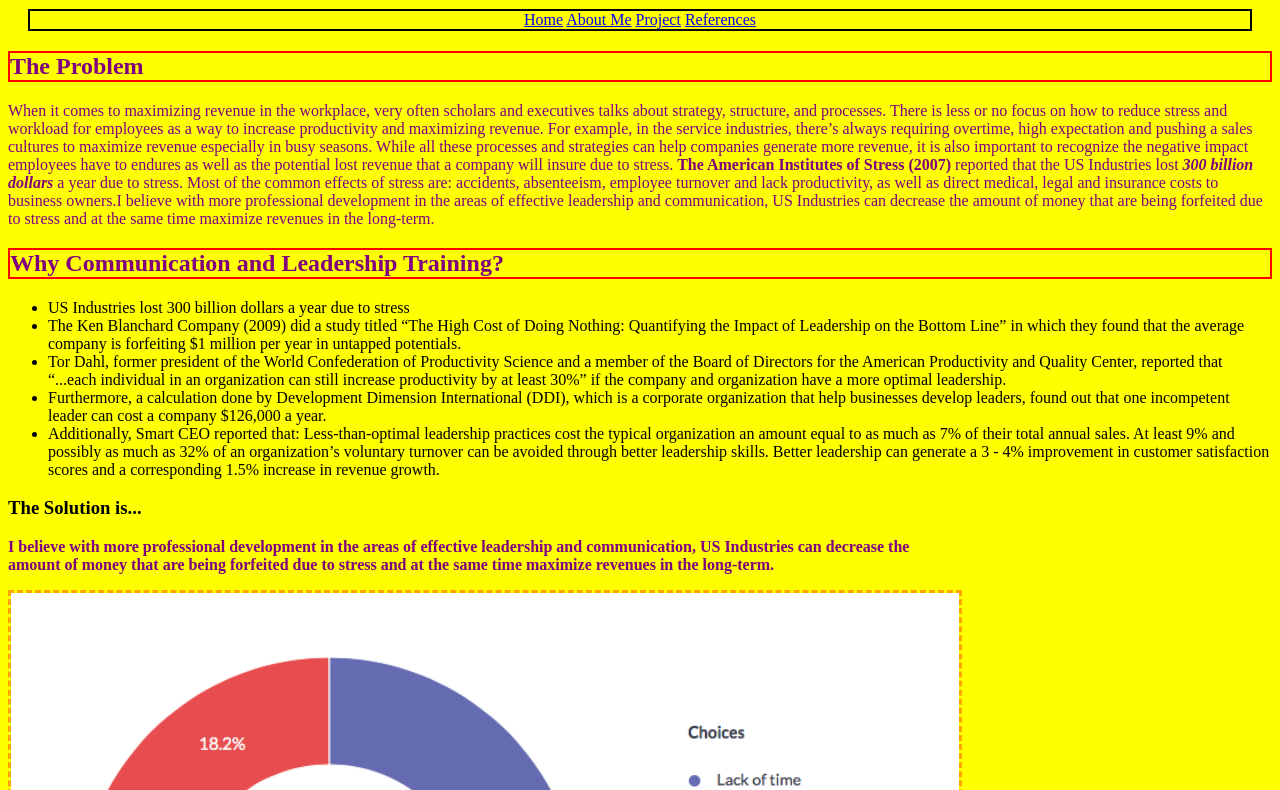
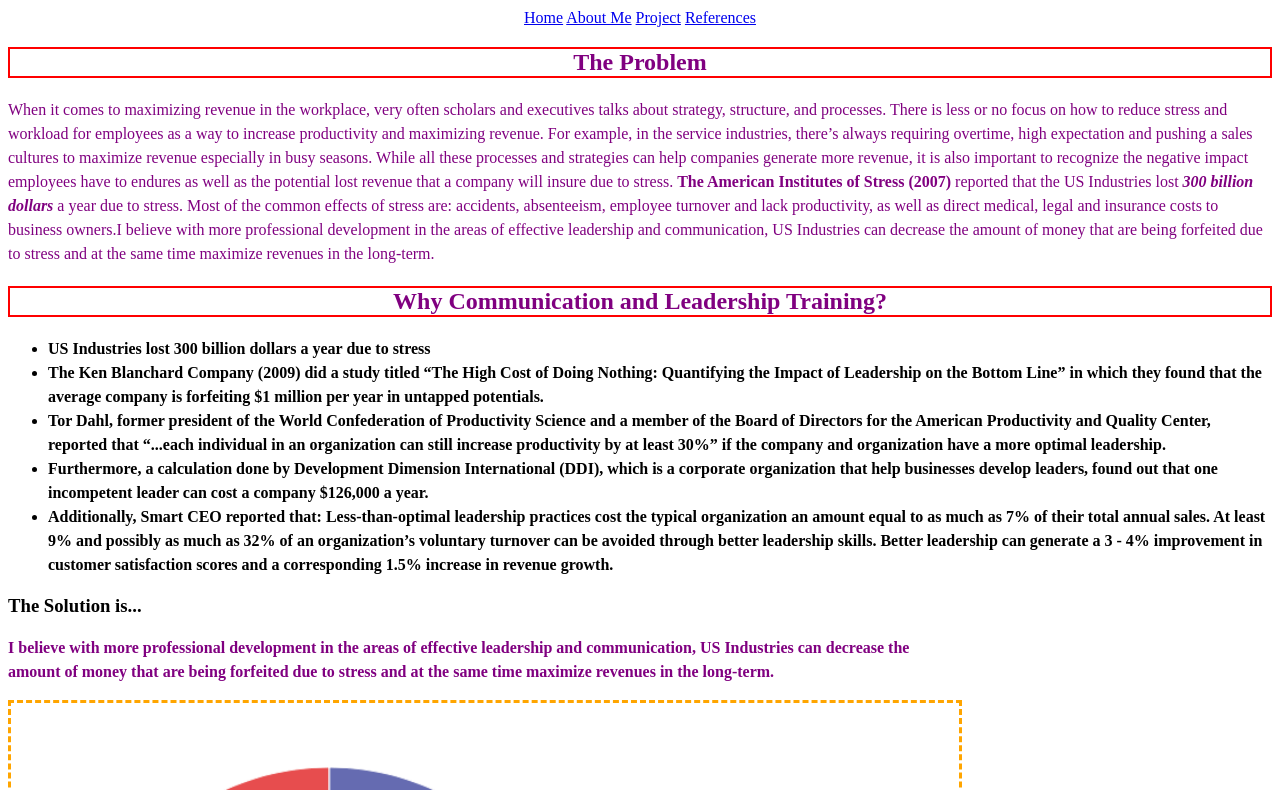
Before and after one commit to bdiallo10/Portfolio, a plain HTML site: page index.html in a window 1280 px wide. Shown: the part 75-865 px from the top of the page. Drawn offline with Linux system fonts and the light colour scheme.

Commit message:
added more styles to styles.css

```diff
--- a/styles/styles.css
+++ b/styles/styles.css
@@ -6,13 +6,12 @@
     border-style: solid;
     border-width:2px;
     border-color: red;
+    text-align: center;
   }
 nav {
   text-align: center;
-  margin: 0px 20px;
+  margin: 10px 20px;
   border: 2px;
-  border-style: solid;
-  float: center;
 }
 
 h2 {
@@ -20,12 +19,19 @@ h2 {
   border-style: solid;
   border-width: 2px;
   border-color: red;
+  text-align: center;
+
 }
   p {
     color: purple;
+    line-height: 1.5em;
+  }
+    ul {
+    line-height: 1.5em;
+    font-weight: bold;
   }
   body {
-    background-color: yellow;
+    background-color: white;
   }
   img {
     width: 100%;
```
